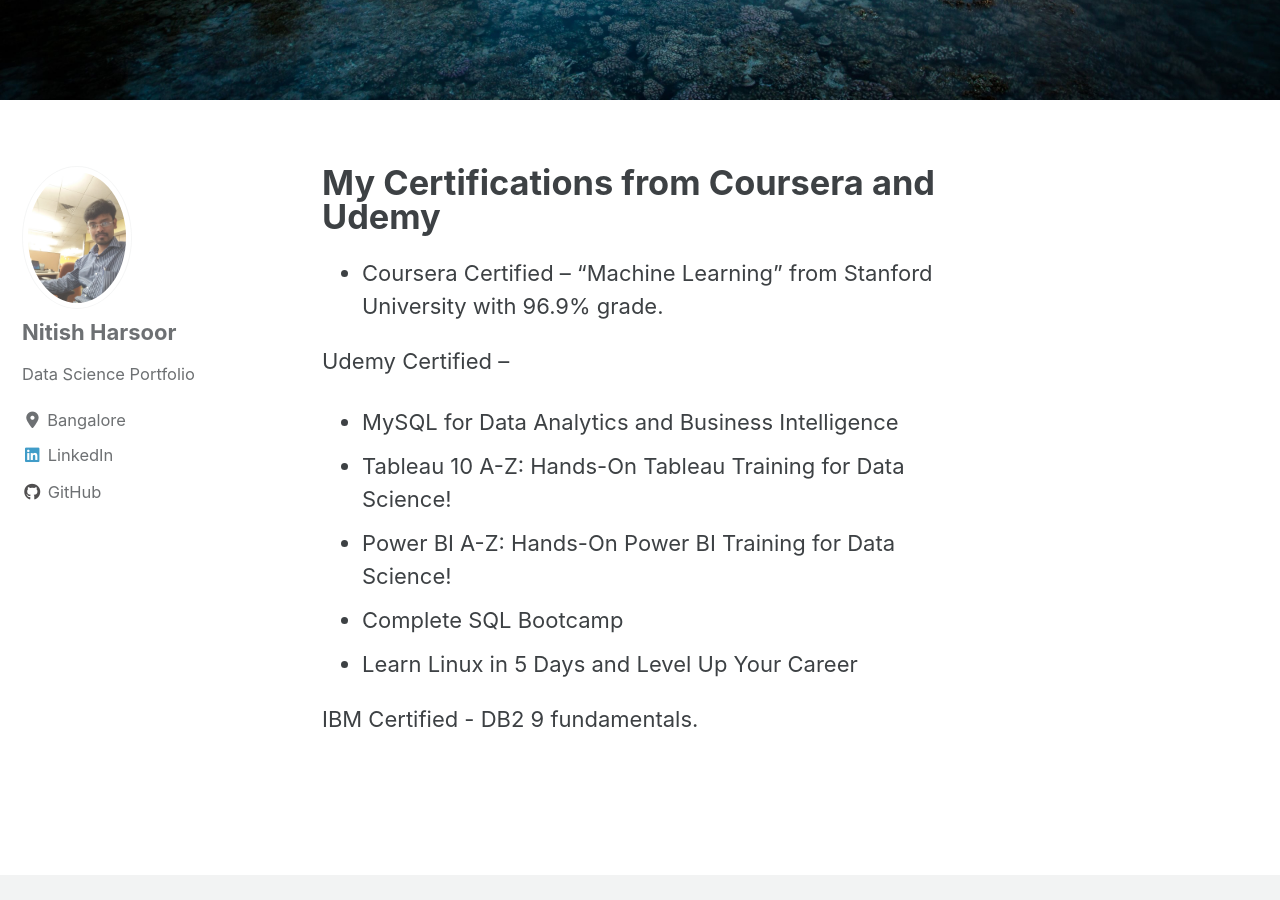
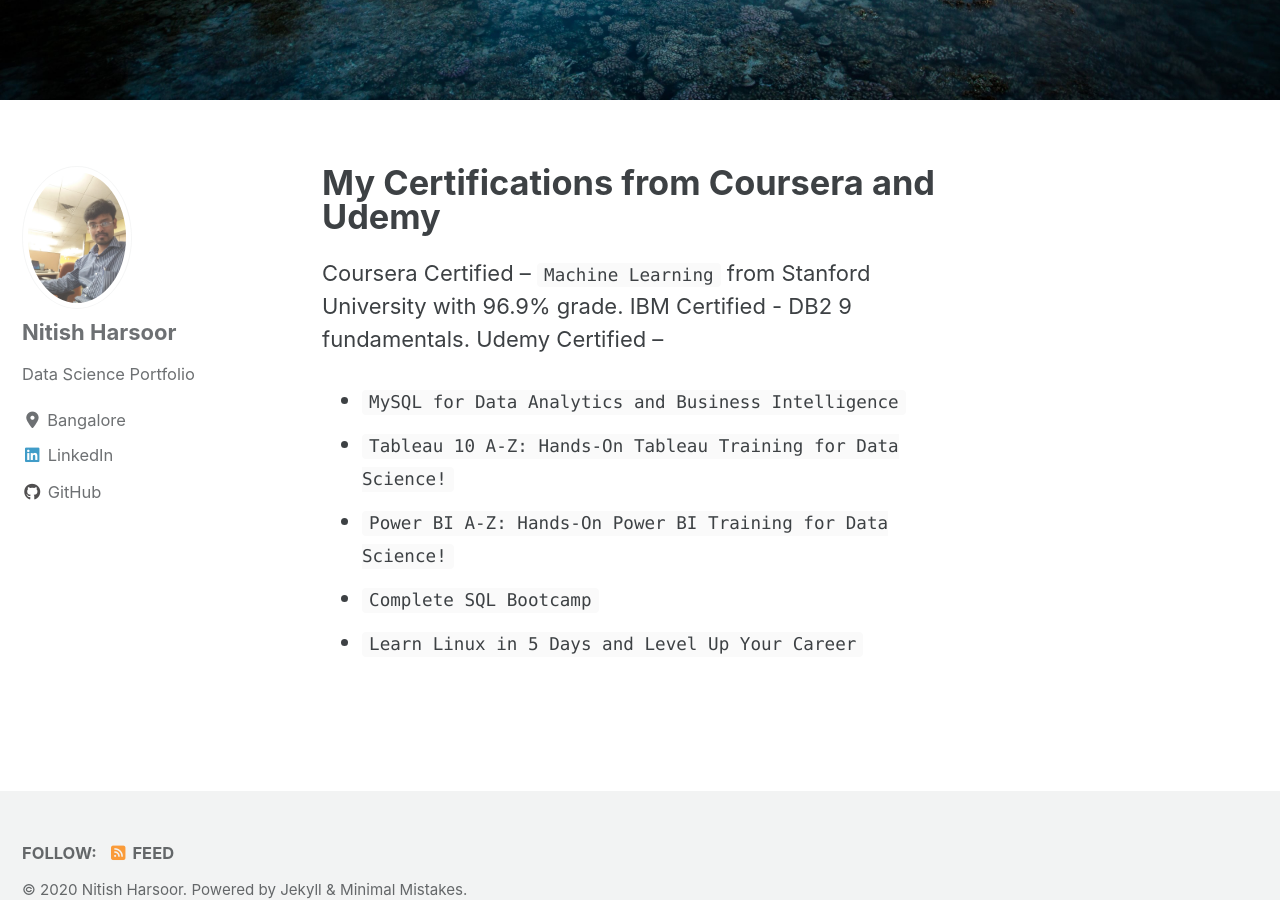
Before and after one commit to nitishkmr005/nitishkmr005.github.io, a Jekyll site: the page built from _pages/mycertifications.md, in a window 1280 px wide and 900 px high, scrolled down 709 px. Built offline with Jekyll 4.4.1, drawn with Linux system fonts in a browser that asks for light colours; cached includes are drawn as plain includes; nearby versions of some CDN libraries.

Commit message:
new changes

```diff
--- a/_pages/mycertifications.md
+++ b/_pages/mycertifications.md
@@ -7,14 +7,12 @@
    image: "/images/image.jpg"
 ---
 
-*	Coursera Certified – “Machine Learning” from Stanford University with 96.9% grade.
-
+Coursera Certified – `Machine Learning` from Stanford University with 96.9% grade.
+IBM Certified - DB2 9 fundamentals.
 Udemy Certified –
 
-+ MySQL for Data Analytics and Business Intelligence
-+ Tableau 10 A-Z: Hands-On Tableau Training for Data Science!
-+	Power BI A-Z: Hands-On Power BI Training for Data Science!
-+	Complete SQL Bootcamp
-+	Learn Linux in 5 Days and Level Up Your Career
-
-IBM Certified - DB2 9 fundamentals.
++ `MySQL for Data Analytics and Business Intelligence`
++ `Tableau 10 A-Z: Hands-On Tableau Training for Data Science!`
++	`Power BI A-Z: Hands-On Power BI Training for Data Science!`
++	`Complete SQL Bootcamp`
++	`Learn Linux in 5 Days and Level Up Your Career`
```
